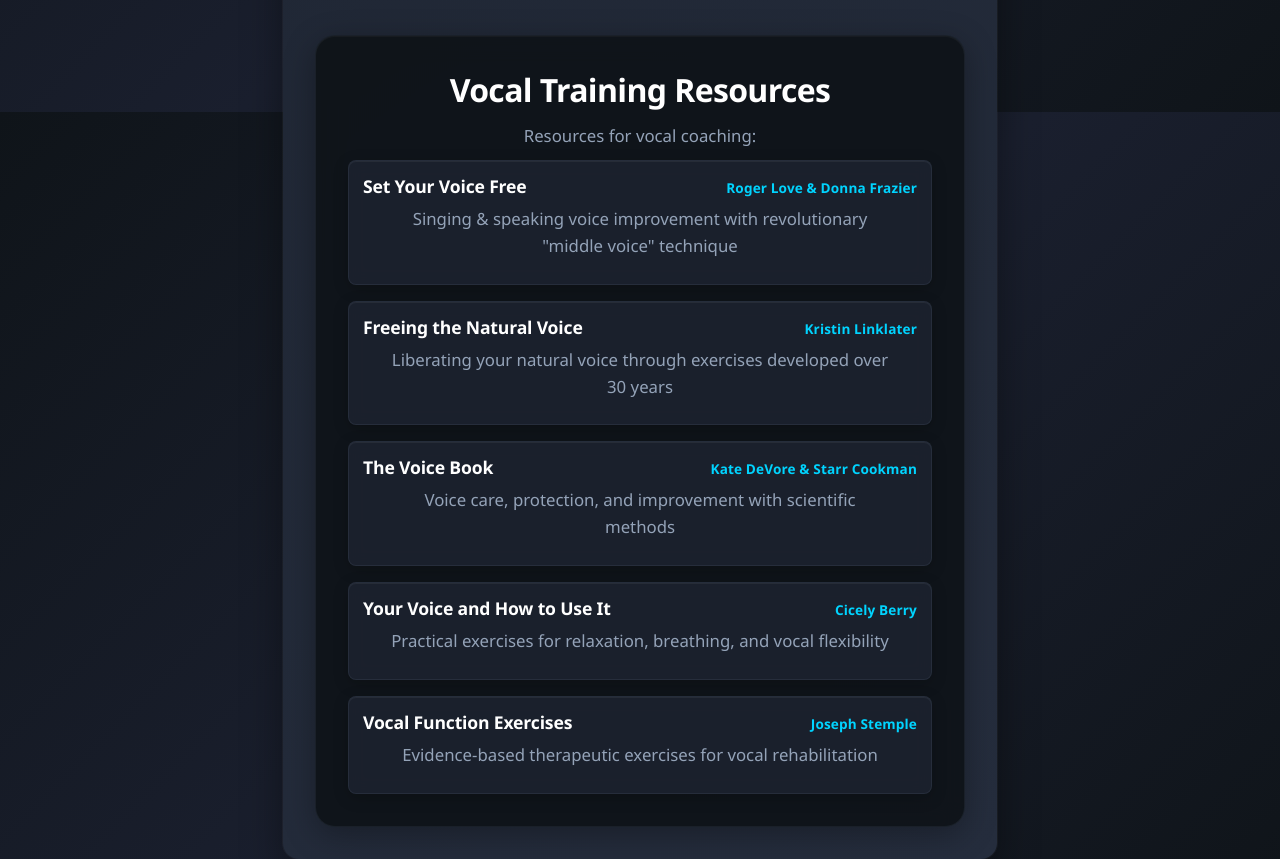
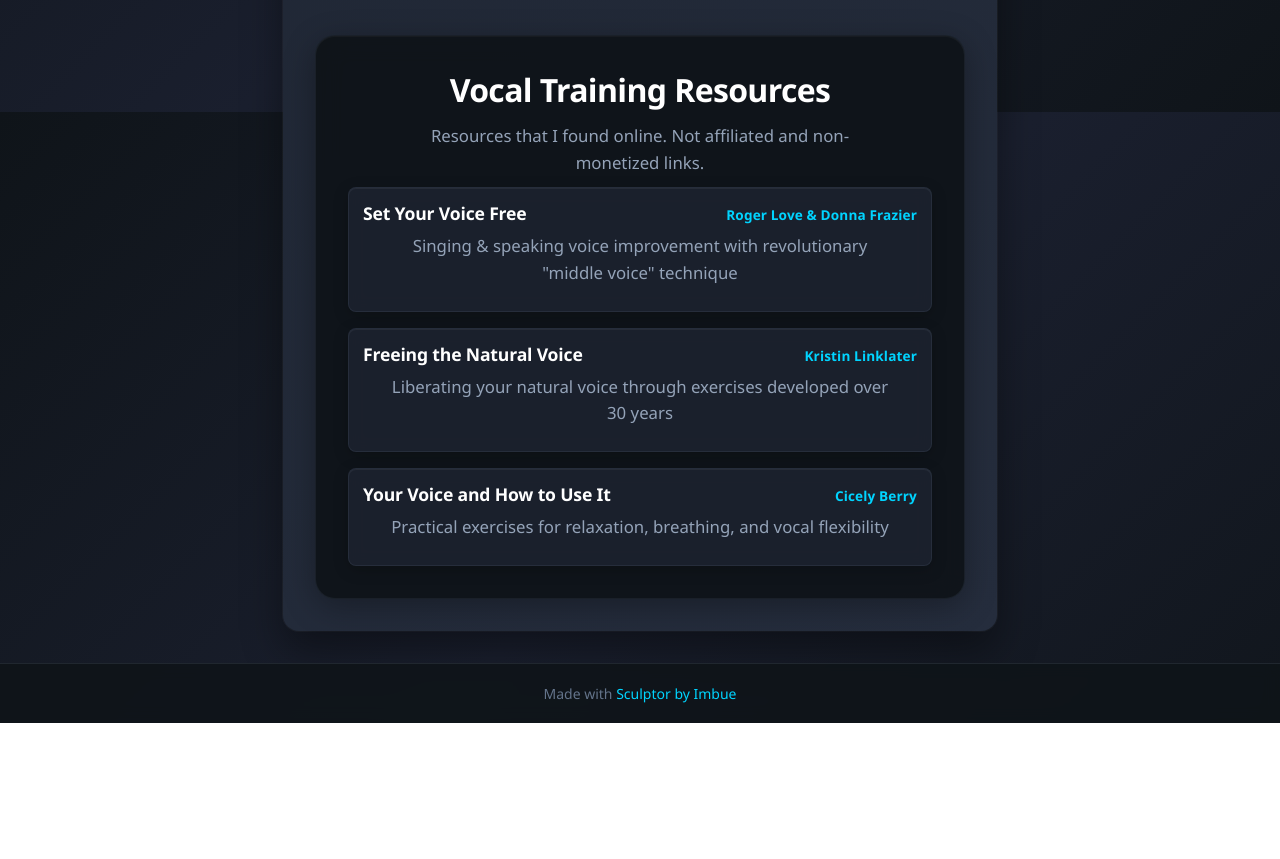
Before and after one commit to danverbraganza/vocal-mirror, a React (Vite) app: page / in a window 1280 px wide. Shown: the part 720-1579 px from the top of the page. After the commit the page ends 1443 px from the top, so only its background shows below. Built offline with nearby package versions, Linux system fonts and the light colour scheme.

Commit message:
Reduce and winnow links

```diff
--- a/src/App.tsx
+++ b/src/App.tsx
@@ -273,10 +273,10 @@
       </div>
       <div className="resources-section">
         <h2>Vocal Training Resources</h2>
-        <p>Resources for vocal coaching:</p>
+        <p>Resources that I found online. Not affiliated and non-monetized links.</p>
 
-        <div className="resources-grid">
-          <a href="https://rogerlove.com/set-your-voice-free3/" target="_blank" rel="noopener noreferrer" className="resource-card">
+        <div className="resources-grid" visibile="false">
+          <a href="https://rogerlove.com/" target="_blank" rel="noopener noreferrer" className="resource-card">
             <div className="resource-header">
               <h3>Set Your Voice Free</h3>
               <span className="resource-author">Roger Love & Donna Frazier</span>
@@ -296,16 +296,6 @@
             </p>
           </a>
 
-          <a href="https://www.chicagoreviewpress.com/the-voice-book-products-9781641603300.php" target="_blank" rel="noopener noreferrer" className="resource-card">
-            <div className="resource-header">
-              <h3>The Voice Book</h3>
-              <span className="resource-author">Kate DeVore & Starr Cookman</span>
-            </div>
-            <p className="resource-description">
-              Voice care, protection, and improvement with scientific methods
-            </p>
-          </a>
-
           <a href="https://www.amazon.com/Your-Voice-How-Use-Confidence/dp/0863698263" target="_blank" rel="noopener noreferrer" className="resource-card">
             <div className="resource-header">
               <h3>Your Voice and How to Use It</h3>
@@ -316,15 +306,6 @@
             </p>
           </a>
 
-          <a href="https://uad-lab.slhs.phhp.ufl.edu/2021/03/26/vocal-function-exercises/" target="_blank" rel="noopener noreferrer" className="resource-card">
-            <div className="resource-header">
-              <h3>Vocal Function Exercises</h3>
-              <span className="resource-author">Joseph Stemple</span>
-            </div>
-            <p className="resource-description">
-              Evidence-based therapeutic exercises for vocal rehabilitation
-            </p>
-          </a>
         </div>
       </div>
       </div>
```
